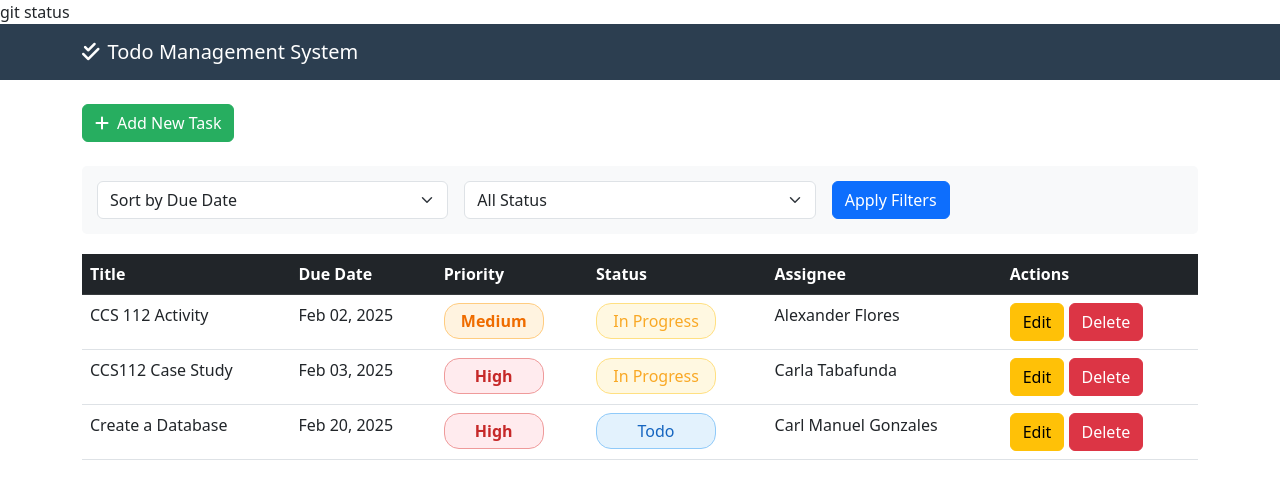
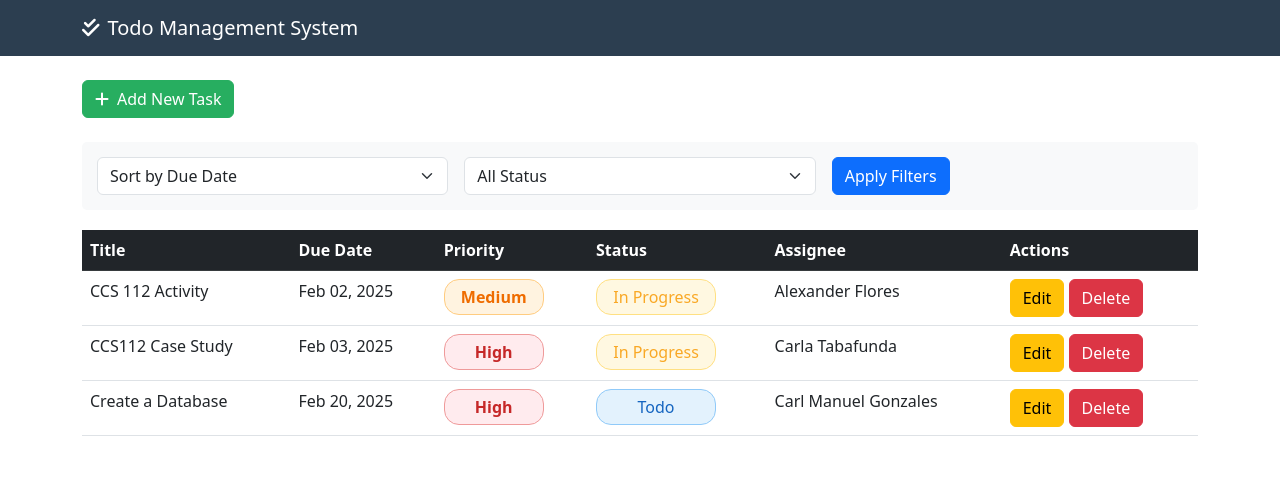
Before and after one commit to Jeamko23590/Task-Management, a PHP site: page / in a window 1280 px wide. Shown: the top 499 px of the page. Run offline with PHP 8.4, Linux system fonts and the light colour scheme; data comes from the database, SQL or seed files in the repository.

Commit message:
Final Commit

```diff
--- a/index.php
+++ b/index.php
@@ -63,7 +63,6 @@
         }
     </style>
 </head>
-git status
 
 <body>
     <!-- Header -->
```
